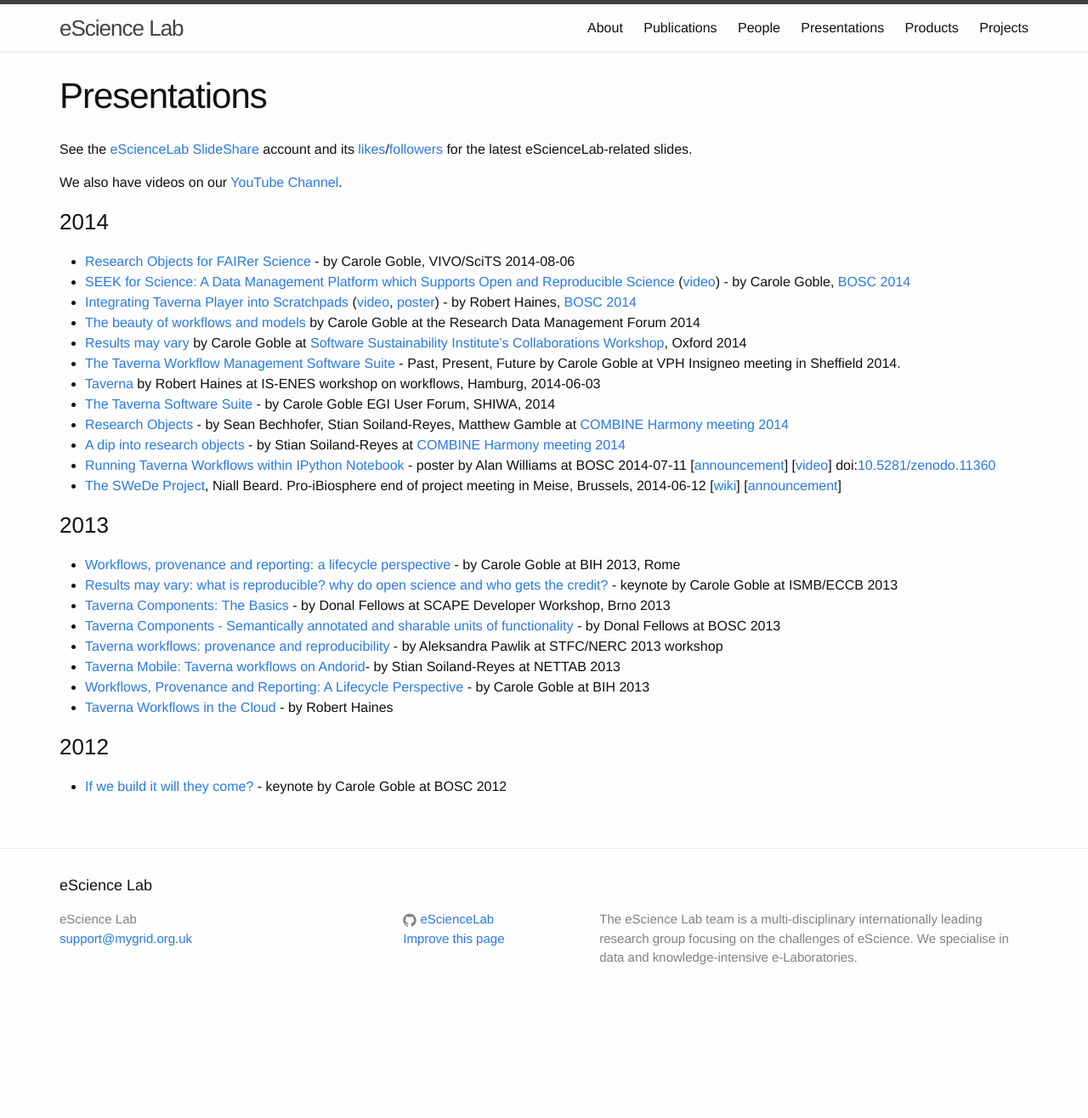
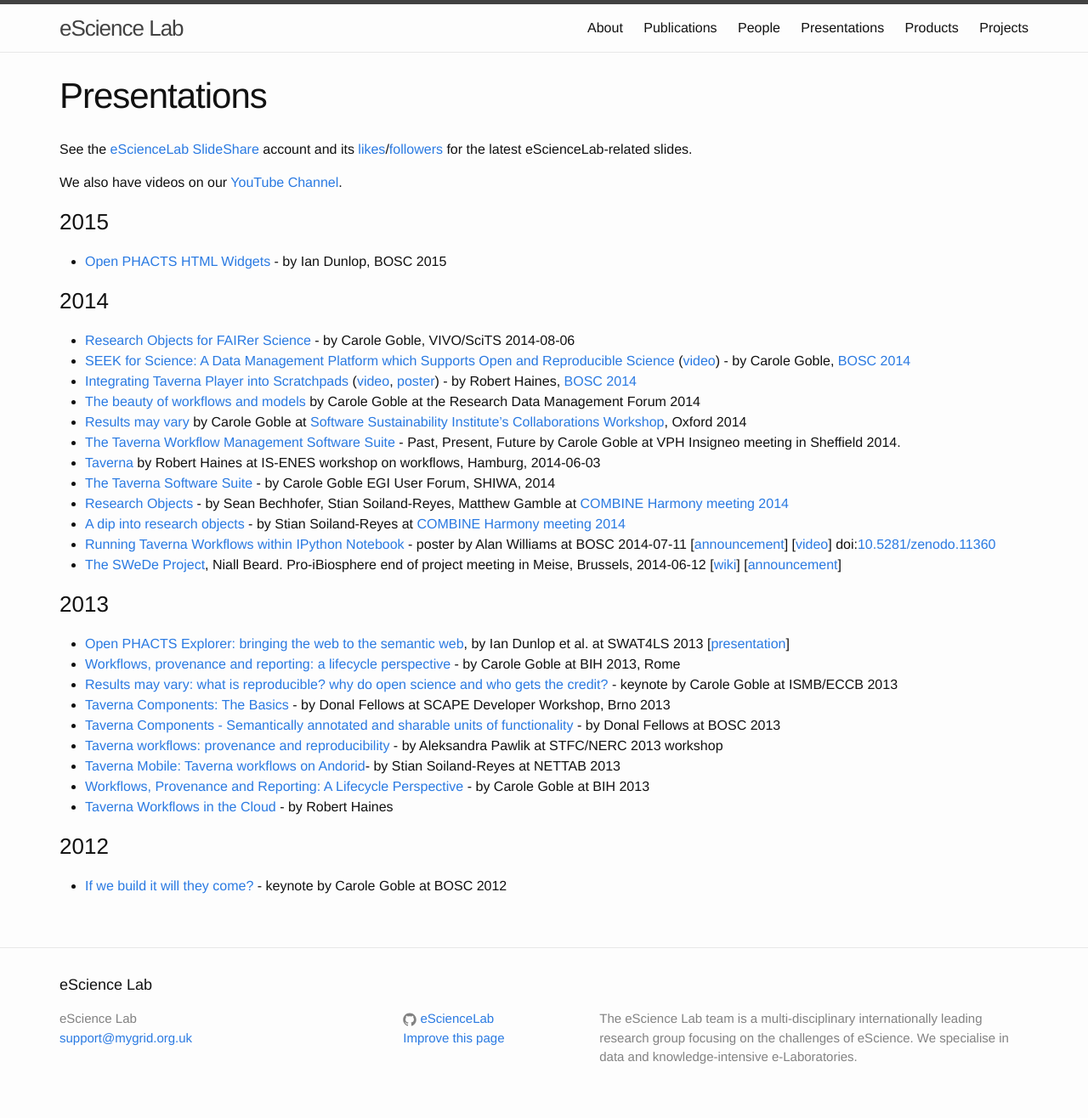
Before and after one commit to eScienceLab/eScienceLab.github.io, a Jekyll site: the page built from publications/presentations.md, in a window 1280 px wide. Shown: the whole page at 85% size. Built offline with Jekyll 4.4.1, drawn with Linux system fonts in a browser that asks for light colours; before the commit the page ends 1199 px from its top, so only the background shows below that.

Commit message:
Added BOSC2015 & SWAT4LS talks

```diff
--- a/publications/presentations.md
+++ b/publications/presentations.md
@@ -6,6 +6,10 @@
 See the [eScienceLab SlideShare](http://www.slideshare.net/mygrid/) account and its [likes](http://www.slideshare.net/mygrid/favorites)/[followers](http://www.slideshare.net/mygrid/following) for the latest eScienceLab-related slides.
 
 We also have videos on our [YouTube Channel](http://www.youtube.com/user/mygridorguk).
+
+### 2015
+
+* [Open PHACTS HTML Widgets](http://dx.doi.org/10.7490/f1000research.1110113.1) - by Ian Dunlop,  BOSC 2015
 
 ### 2014
 
@@ -24,6 +28,7 @@
 
 ### 2013
 
+*   [Open PHACTS Explorer: bringing the web to the semantic web](http://ceur-ws.org/Vol-1114/Demo_Dunlop.pdf), by Ian Dunlop et al. at SWAT4LS 2013 [[presentation](http://www.slideshare.net/thetravellingbard/swat4ls-explorer-v3)]
 *   [Workflows, provenance and reporting: a lifecycle perspective](http://www.slideshare.net/carolegoble/workflows-provenance-and-reporting-a-lifecycle-perspective-at-bih-2013-rome) - by Carole Goble at BIH 2013, Rome
 *   [Results may vary: what is reproducible? why do open science and who gets the credit?](http://www.slideshare.net/carolegoble/ismb2013-keynotecleangoble?qid=a4b6e5ac-3f33-4b05-9ac0-b48ea7715328&v=default&b=&from_search=1) - keynote by Carole Goble at ISMB/ECCB 2013
 *   [Taverna Components: The Basics](http://www.slideshare.net/DonalFellows/scape-components-bootcamp) - by Donal Fellows at SCAPE Developer Workshop, Brno 2013
```
